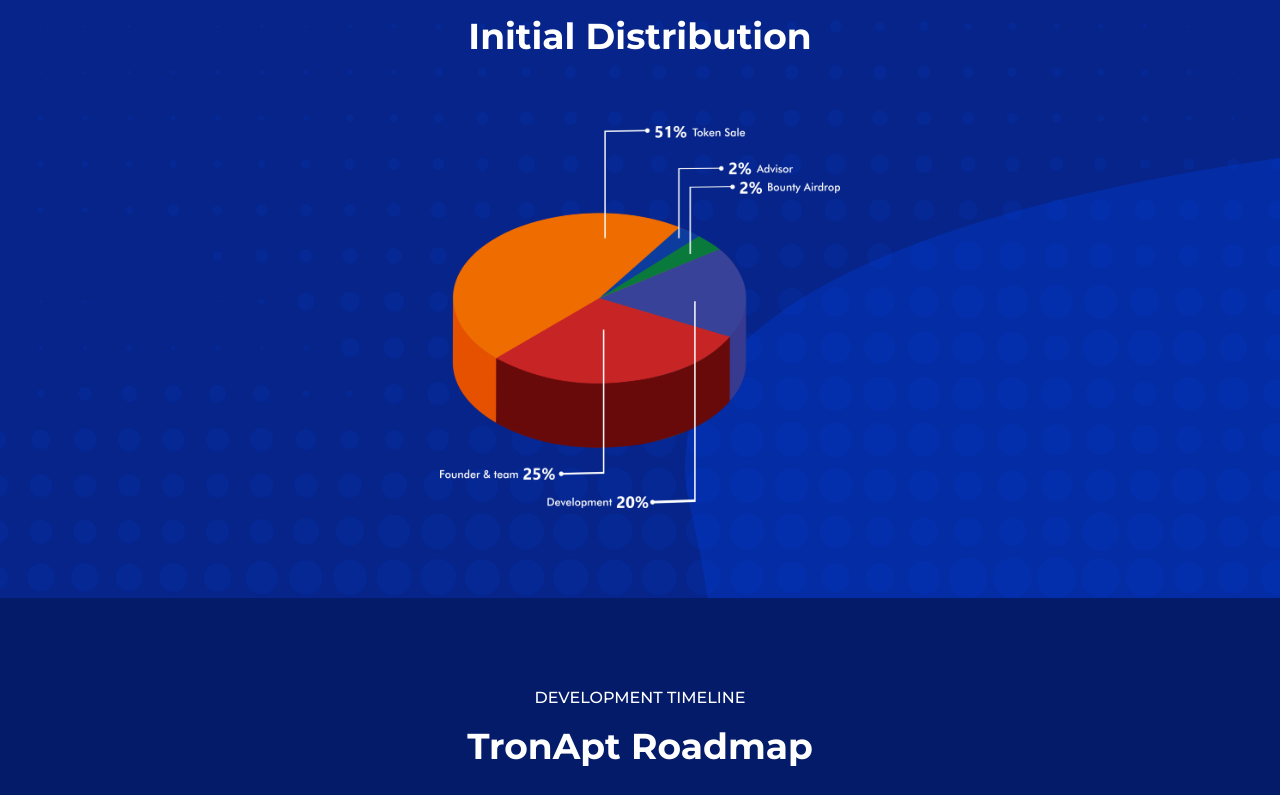
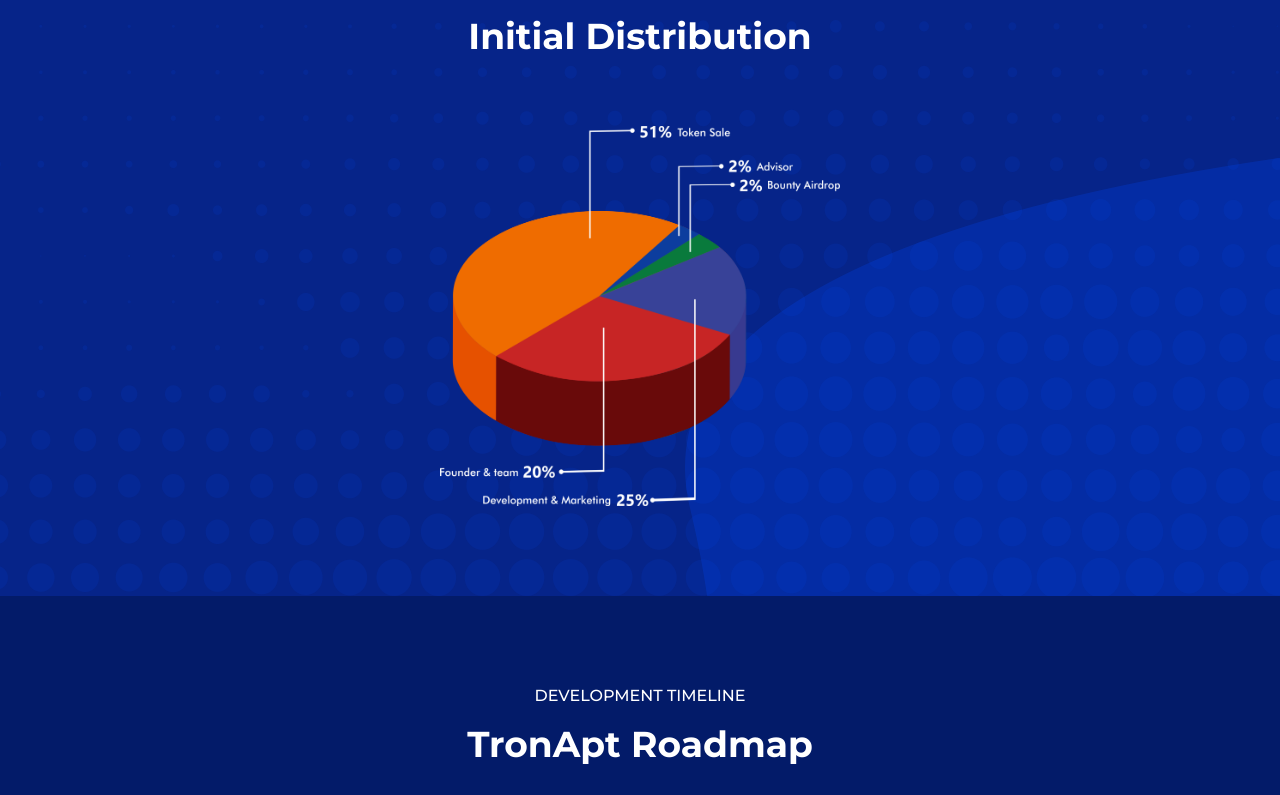
Before and after one commit to sababways2021/tronapt-landingpage, a plain HTML site: page index.html in a window 1280 px wide. Shown: the part 2382-3177 px from the top of the page. Drawn offline with Linux system fonts and the light colour scheme.

Commit message:
token distribution edit

```diff
--- a/index.html
+++ b/index.html
@@ -281,14 +281,10 @@
 
                     <div class="col-12 text-center">
                         <div class="distibution-svg distibution-svg-1">
-                            <img src="assets/img/tokendistribution.png" alt="">
+                            <img src="assets/img/tokenDIS.png" alt="">
                         </div>
                     </div>
-
-
-
                 </div>
-
                 </div>
             </div>
             <div class="space-90"></div>
```
Also changed, not shown: assets/img/tokenDIS.png (added), 1 other file.
